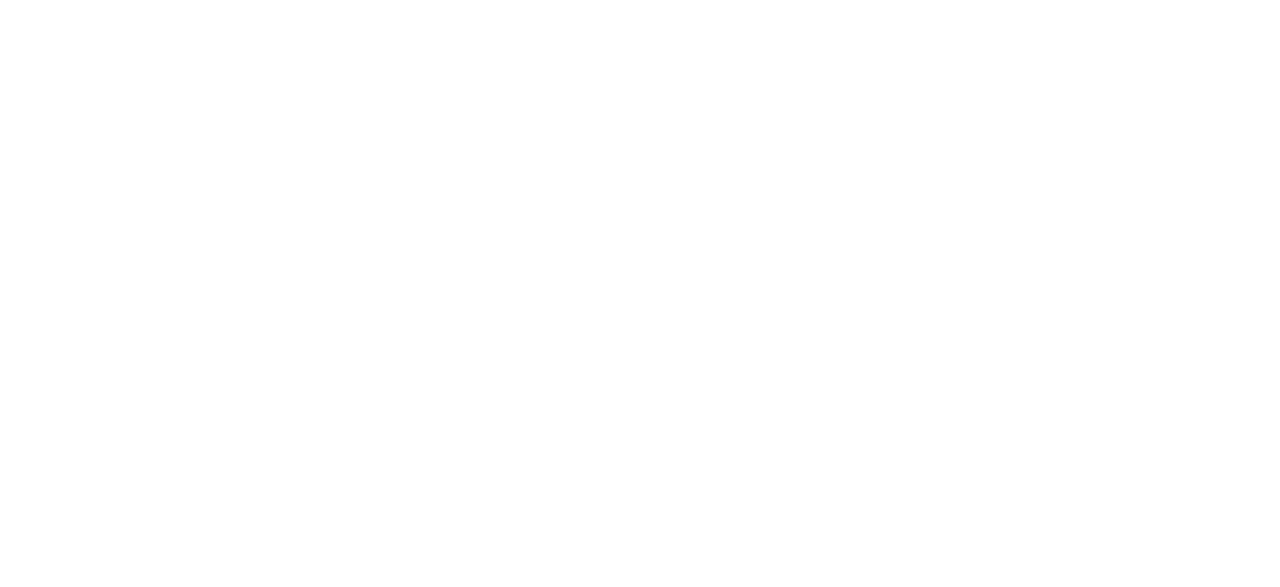
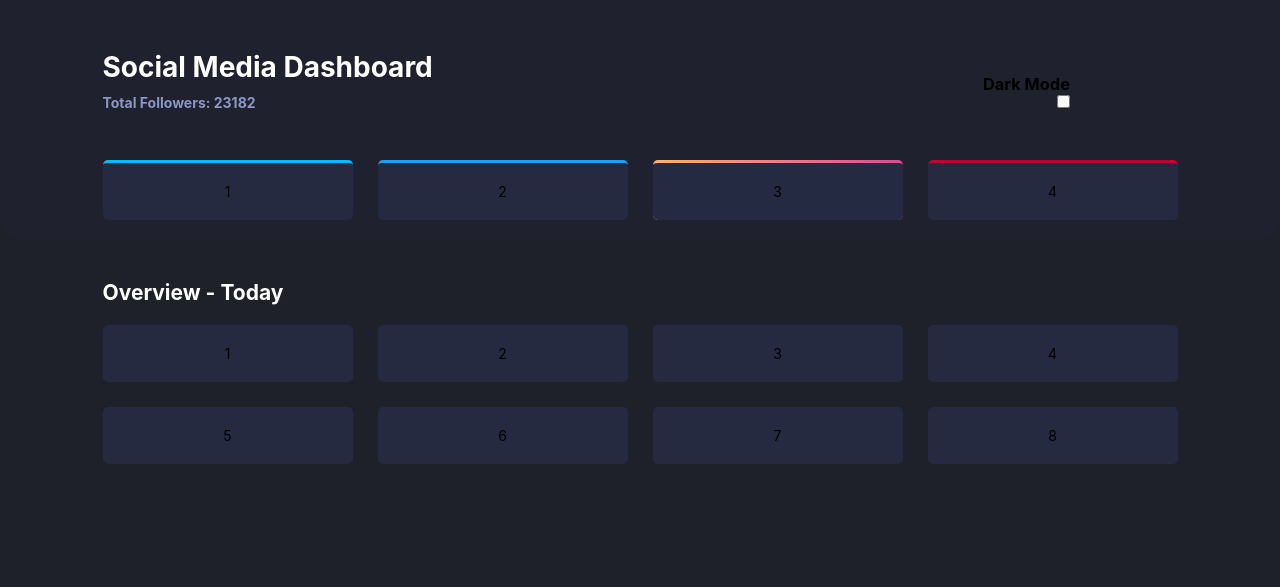
Before and after one commit to bogosavljev/social-media-dashboard, a plain HTML site: page index.html in a window 1280 px wide. Drawn offline with Linux system fonts and the light colour scheme.

Commit message:
Basic layout

```diff
--- a/css/style.css
+++ b/css/style.css
@@ -1 +1,173 @@
-/** Main Style **/
+/***  Main Style ***/
+
+:root {
+  /* primary */
+  --lime-green: hsl(163, 72%, 41%);
+  --bright-red: hsl(356, 69%, 56%);
+  --facebook: hsl(195, 100%, 50%);
+  --twitter: hsl(203, 89%, 53%);
+  --youtube: hsl(348, 97%, 39%);
+  --instagram: linear gradient hsl(37, 97%, 70%) to hsl(329, 70%, 58%);
+  --toggle-dark: linear gradient hsl(210, 78%, 56%) to hsl(146, 68%, 55%);
+  --toggle-light: hsl(230, 22%, 74%);
+
+  /* dark theme */
+  --dark-blue-bg: hsl(230, 17%, 14%);
+  --dark-blue-bg-pattern: hsl(232, 19%, 15%);
+  --dark-blue-card-bg: hsl(228, 28%, 20%);
+  --blue: hsl(228, 34%, 66%);
+  --white: hsl(0, 0%, 100%);
+
+  /* light theme */
+  --pale-blue: hsl(225, 100%, 98%);
+  --light-grey-blue-card: hsl(227, 47%, 96%);
+  --dark-grey-blue: hsl(228, 12%, 44%);
+  --dark-blue: hsl(230, 17%, 14%);
+}
+
+@import url('https://fonts.googleapis.com/css2?family=Inter:wght@400;700&display=swap');
+
+html {
+  box-sizing: border-box;
+}
+
+*, *:before, *:after {
+  box-sizing: inherit;
+  padding: 0;
+  margin: 0;
+  box-sizing: inherit;
+}
+
+body {
+  font-family: 'Inter', sans-serif;
+  font-size: 14px;
+  background: var(--dark-blue-bg);
+}
+
+.main-container {
+  width: 100%;
+}
+
+header {
+  min-height: 240px;
+  background: var(--dark-blue-bg-pattern);
+  border-bottom-left-radius: 25px;
+  border-bottom-right-radius: 25px;
+  margin: 0 auto;
+  width: 100%;
+  padding: 20px;
+}
+
+.wrapper,
+.cards-container {
+  max-width: 1115px;
+  margin: 0 auto;
+  width: 100%;
+}
+
+.cards-container {
+  position: relative;
+  top: -100px;
+  padding: 20px;
+}
+
+.top-title,
+.toggle {
+  display: inline-block;
+  width: 45%;
+  padding: 20px;
+}
+
+.top-title {
+  text-align: left;
+}
+
+.toggle {
+  text-align: right;
+}
+
+
+.top-title h1 {
+  color: var(--white);
+  font-weight: 700;
+  margin: 10px auto;
+}
+
+.overview h2 {
+  color: var(--white);
+  font-weight: 700;
+  margin-bottom: 20px;
+}
+
+.top-title span h3 {
+  color: var(--blue);
+  font-weight: 700;
+  font-size: 14px;
+}
+
+.top-cards,
+.bottom-cards {
+  display: grid;
+  grid-template-columns: repeat(4, 1fr);
+  grid-gap: 25px;
+}
+
+.top-cards {
+  margin-bottom: 60px;
+}
+
+.social-card {
+  background: var(--dark-blue-card-bg);
+  padding: 20px;
+  border-radius: 5px;
+  text-align: center;
+  position: relative;
+}
+
+.social-card.facebook:hover,
+.social-card.twitter:hover,
+.social-card.youtube:hover {
+  cursor: pointer;
+  background: var(--blue);
+}
+
+.social-card.facebook {
+  border-top: 3px solid var(--facebook);
+}
+
+.social-card.twitter {
+  border-top: 3px solid var(--twitter);
+}
+
+.social-card.instagram {
+  border-top: 3px solid transparent;
+    border-radius: 5px;
+    background:
+        linear-gradient(to right, var(--dark-blue-card-bg), var(--dark-blue-card-bg)),
+        linear-gradient(60deg,hsl(37, 97%, 70%), hsl(329, 70%, 58%));
+    background-clip: padding-box, border-box;
+    background-origin: padding-box, border-box;
+}
+
+.social-card.instagram:hover {
+  border-top: 3px solid transparent;
+  border-radius: 5px;
+  background:
+        linear-gradient(to right, var(--blue), var(--blue)),
+        linear-gradient(60deg,hsl(37, 97%, 70%), hsl(329, 70%, 58%));
+  background-clip: padding-box, border-box;
+  background-origin: padding-box, border-box;
+  cursor: pointer;
+}
+
+.social-card.youtube {
+  border-top: 3px solid var(--youtube);
+}
+
+@media all and (min-width: 375px) and (max-width: 767px) {
+
+}
+
+@media all and (min-width: 768px) {
+
+}
--- a/index.html
+++ b/index.html
@@ -4,8 +4,43 @@
   <meta charset="UTF-8">
   <meta name="viewport" content="width=device-width, initial-scale=1.0">
   <title>Social Media Dashboard With Theme Switcher</title>
+  <link href="css/style.css" rel="stylesheet">
 </head>
 <body>
-
+  <div class="main-container">
+    <header>
+      <div class="wrapper">
+        <div class="top-title">
+          <h1>Social Media Dashboard</h1>
+          <span><h3>Total Followers: 23182</h3></span>
+        </div>
+        <div class="toggle">
+          <h3 class="dark">Dark Mode</h3>
+          <input type="checkbox" />
+        </div>
+      </div>
+    </header>
+    <div class="cards-container">
+      <div class="top-cards">
+        <div class="social-card facebook">1</div>
+        <div class="social-card twitter">2</div>
+        <div class="social-card instagram">3</div>
+        <div class="social-card youtube">4</div>
+      </div>
+      <div class="overview">
+        <h2>Overview - Today</h2>
+        <div class="bottom-cards">
+          <div class="social-card">1</div>
+          <div class="social-card">2</div>
+          <div class="social-card">3</div>
+          <div class="social-card">4</div>
+          <div class="social-card">5</div>
+          <div class="social-card">6</div>
+          <div class="social-card">7</div>
+          <div class="social-card">8</div>
+        </div>
+      </div>
+    </div>
+  </div>
 </body>
 </html>
```
Also changed, not shown: 1 other file.
